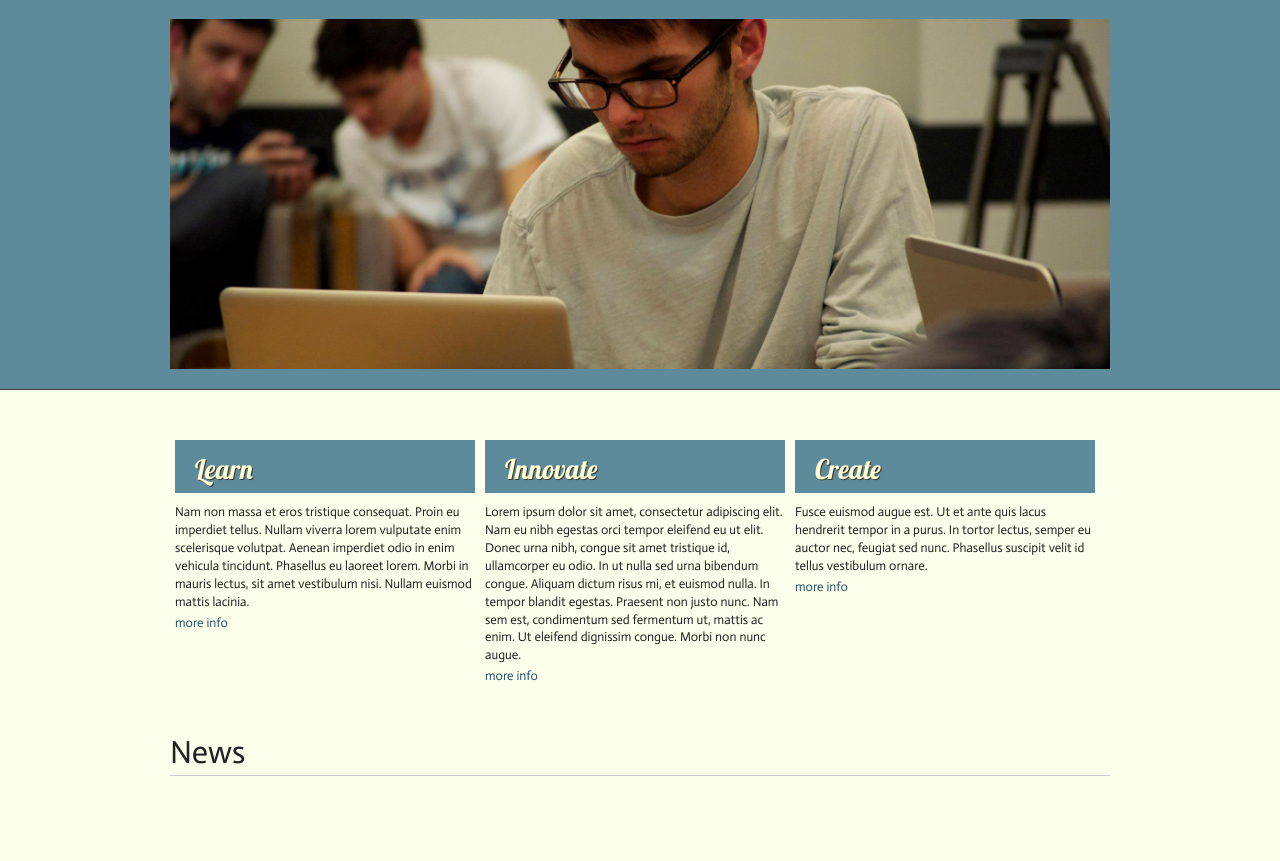
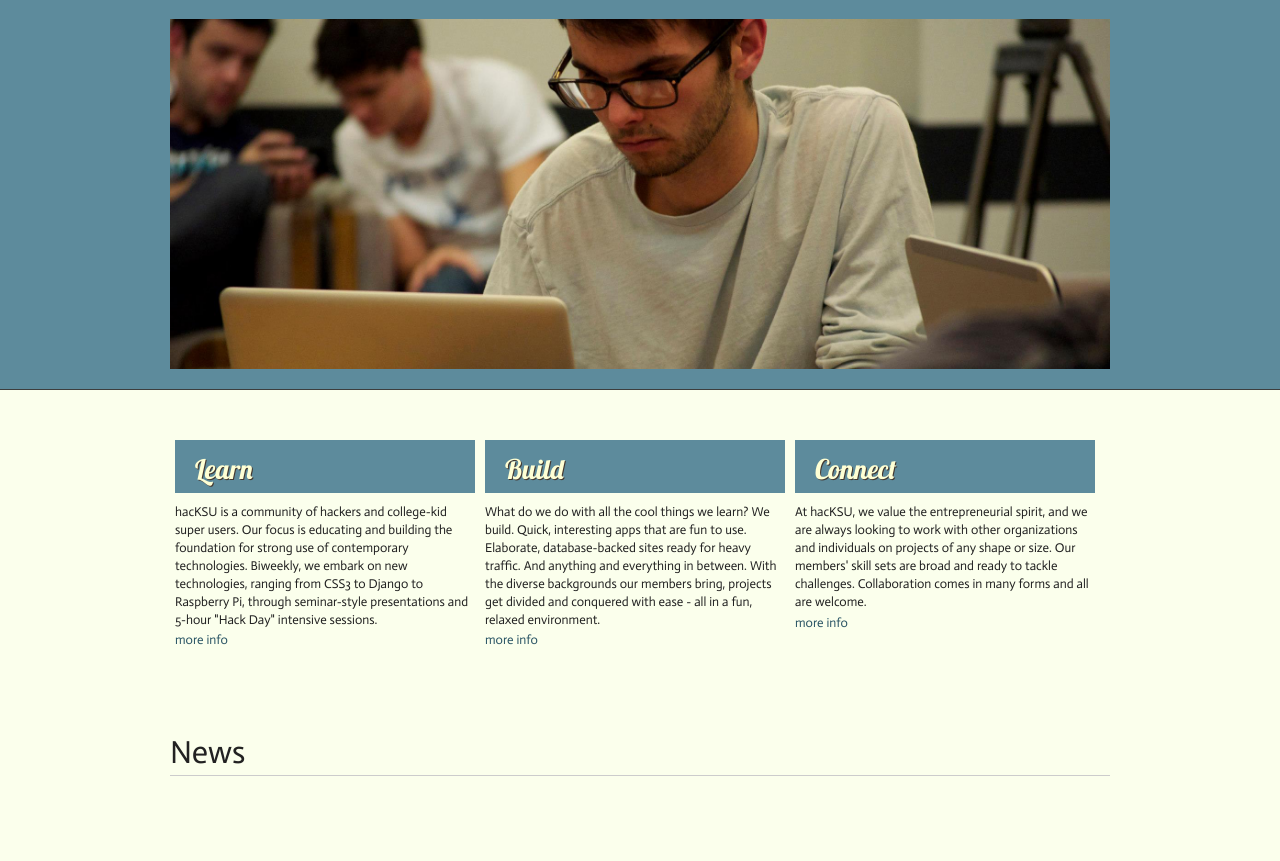
Before and after one commit to hacksu/Website, a Django app: page / in a window 1280 px wide. Shown: the part 172-1033 px from the top of the page. Run offline with Django 3.2, Linux system fonts and the light colour scheme; data that the repository does not hold is empty; some libraries are stand-ins or nearby versions.

Commit message:
Adding club descriptions to index

```diff
--- a/hacksu/templates/index.html
+++ b/hacksu/templates/index.html
@@ -4,7 +4,7 @@
 
 {% block body %}
 
-<!-- Baner -->
+<!-- Banner -->
 
 <div id="content-banner">
         <div class="container">
@@ -21,21 +21,21 @@
                         <div class="title">
                                 <p>Learn</p>
                         </div>
-                        <p>Nam non massa et eros tristique consequat. Proin eu imperdiet tellus. Nullam viverra lorem vulputate enim scelerisque volutpat. Aenean imperdiet odio in enim vehicula tincidunt. Phasellus eu laoreet lorem. Morbi in mauris lectus, sit amet vestibulum nisi. Nullam euismod mattis lacinia.</p>
+                        <p>hacKSU is a community of hackers and college-kid super users. Our focus is educating and building the foundation for strong use of contemporary technologies. Biweekly, we embark on new technologies, ranging from CSS3 to Django to Raspberry Pi, through seminar-style presentations and 5-hour "Hack Day" intensive sessions.</p>
                         <a class="normal" href="/learn">more info</a>
                 </div>
                 <div class="column">
                         <div class="title">
-                                <p>Innovate</p>
+                                <p>Build</p>
                         </div>
-                        <p>Lorem ipsum dolor sit amet, consectetur adipiscing elit. Nam eu nibh egestas orci tempor eleifend eu ut elit. Donec urna nibh, congue sit amet tristique id, ullamcorper eu odio. In ut nulla sed urna bibendum congue. Aliquam dictum risus mi, et euismod nulla. In tempor blandit egestas. Praesent non justo nunc. Nam sem est, condimentum sed fermentum ut, mattis ac enim. Ut eleifend dignissim congue. Morbi non nunc augue.</p>
+                        <p>What do we do with all the cool things we learn? We build. Quick, interesting apps that are fun to use. Elaborate, database-backed sites ready for heavy traffic. And anything and everything in between. With the diverse backgrounds our members bring, projects get divided and conquered with ease - all in a fun, relaxed environment.</p>
                         <a class="normal" href="#">more info</a>
                 </div>
                 <div class="column">
                         <div class="title">
-                                <p>Create</p>
+                                <p>Connect</p>
                         </div>
-                        <p>Fusce euismod augue est. Ut et ante quis lacus hendrerit tempor in a purus. In tortor lectus, semper eu auctor nec, feugiat sed nunc. Phasellus suscipit velit id tellus vestibulum ornare.</p>
+                        <p>At hacKSU, we value the entrepreneurial spirit, and we are always looking to work with other organizations and individuals on projects of any shape or size. Our members' skill sets are broad and ready to tackle challenges. Collaboration comes in many forms and all are welcome.</p>
                         <a class="normal" href="#">more info</a>
                 </div>
         </div>
```
